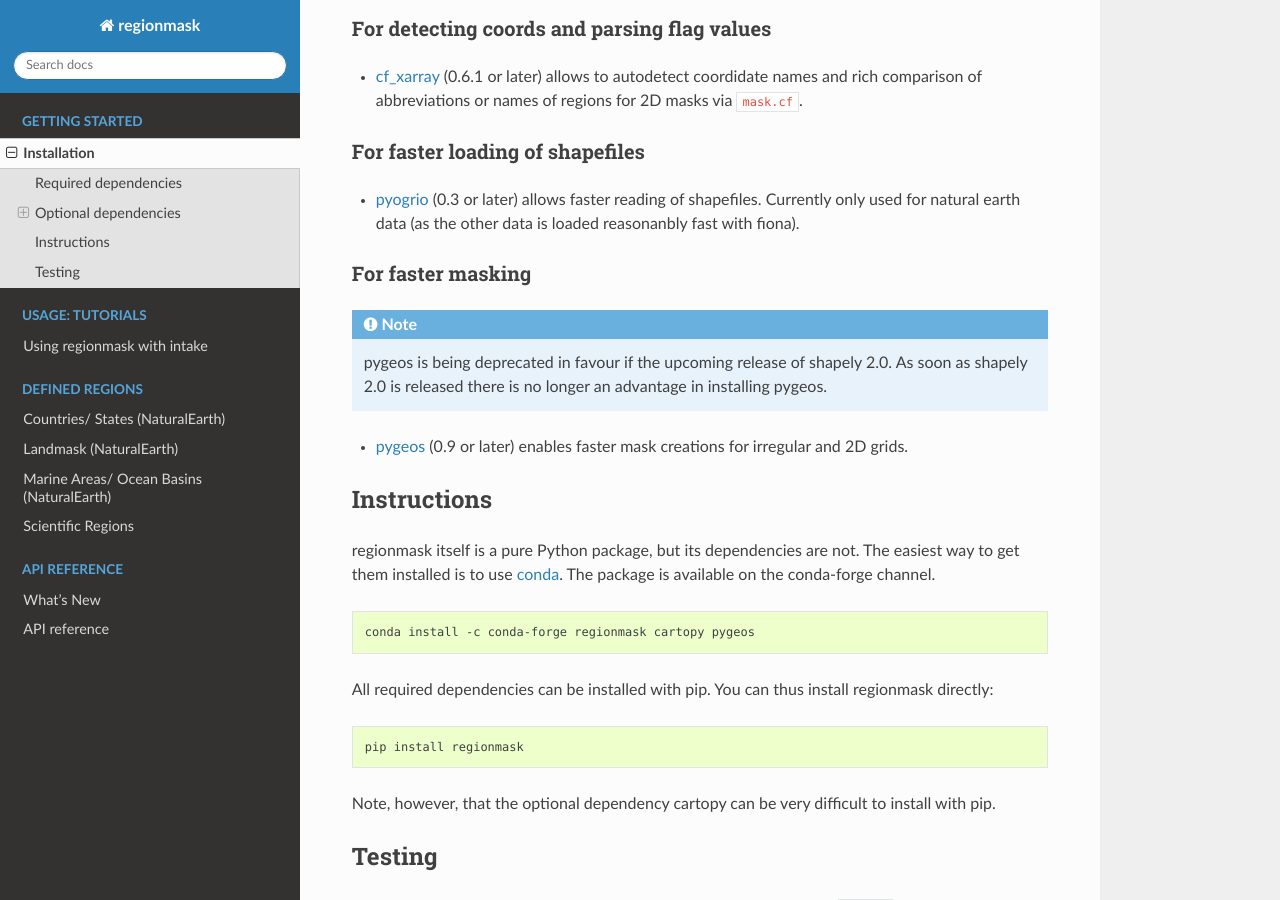
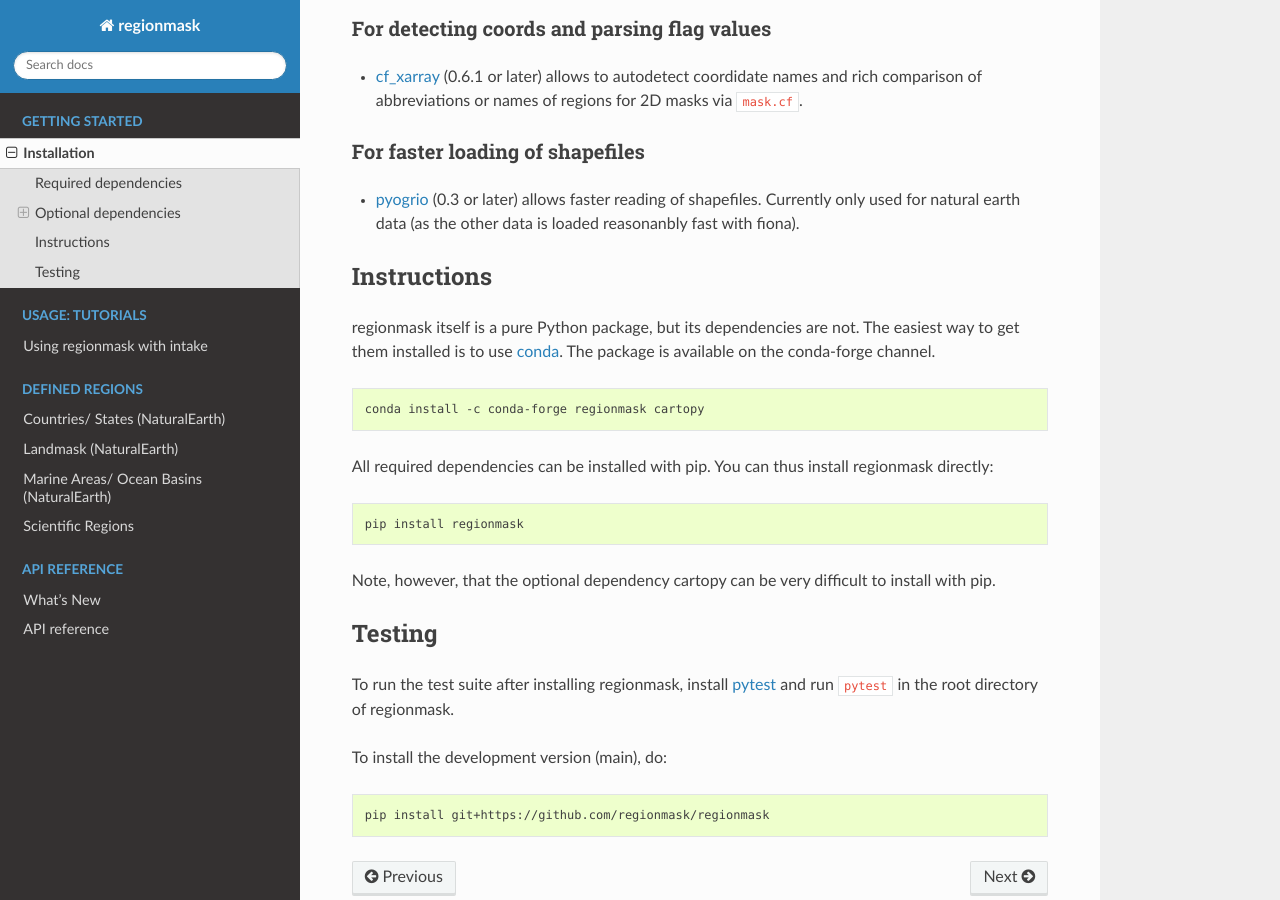
Before and after one commit to regionmask/regionmask, a Sphinx documentation site: the page built from docs/installation.rst, in a window 1280 px wide and 900 px high, scrolled down 595 px. Built offline with Sphinx 7.4.7 and the Read the Docs theme 2.0.0, drawn with Linux system fonts in a browser that asks for light colours; pages that are not in the unit, such as notebooks, are missing from menus; the version number could not be read and is left out.

Commit message:
remove pygeos from docs & update tests (#415)
* remove pygeos from docs & update tests

* remove unused color

```diff
--- a/docs/installation.rst
+++ b/docs/installation.rst
@@ -37,16 +37,6 @@
   shapefiles. Currently only used for natural earth data (as the other data is loaded
   reasonanbly fast with fiona).
 
-For faster masking
-~~~~~~~~~~~~~~~~~~
-
-.. note::
-   pygeos is being deprecated in favour if the upcoming release of shapely 2.0. As soon
-   as shapely 2.0 is released there is no longer an advantage in installing pygeos.
-
-- `pygeos <https://pygeos.readthedocs.io/en/stable/>`__ (0.9 or later) enables faster mask creations for
-  irregular and 2D grids.
-
 Instructions
 ------------
 
@@ -56,7 +46,7 @@
 
 .. code-block:: bash
 
-    conda install -c conda-forge regionmask cartopy pygeos
+    conda install -c conda-forge regionmask cartopy
 
 All required dependencies can be installed with pip. You can thus install regionmask
 directly:
```
Also changed, not shown: docs/notebooks/method.ipynb, 5 other files.
